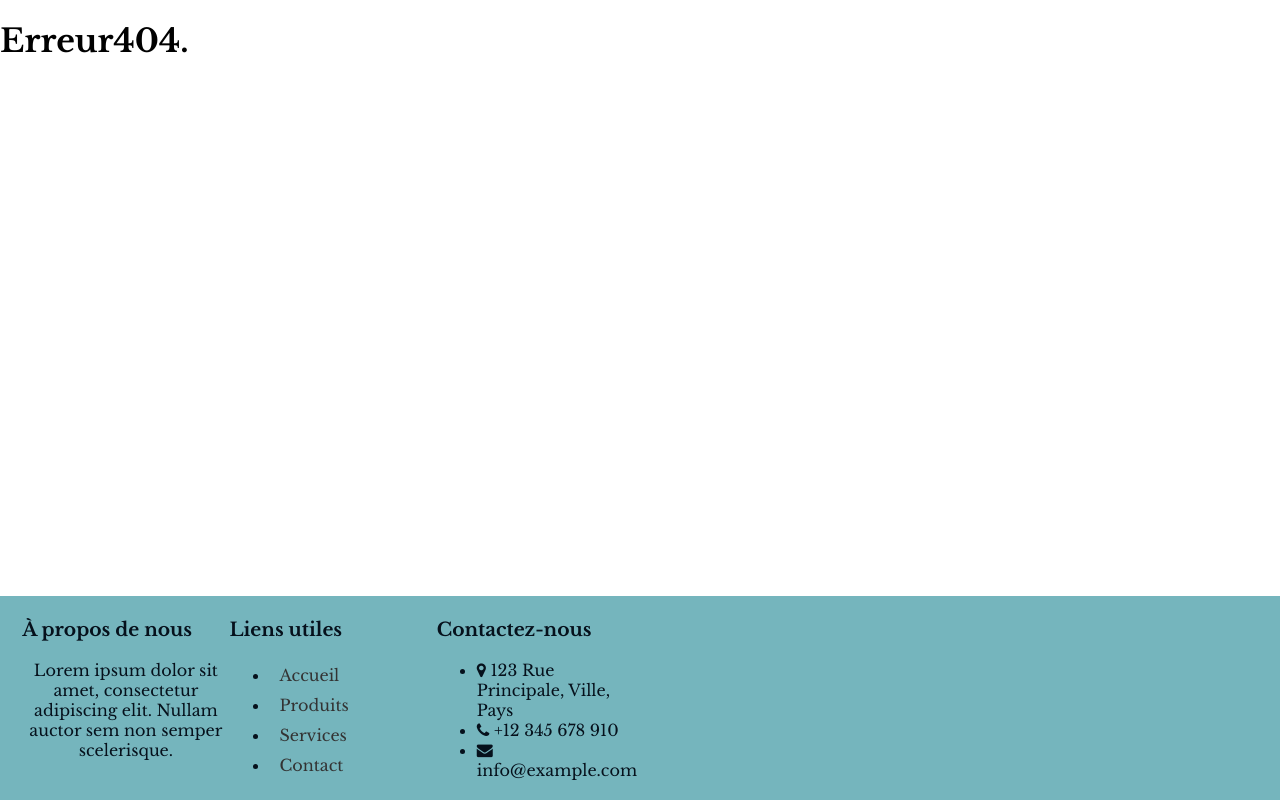
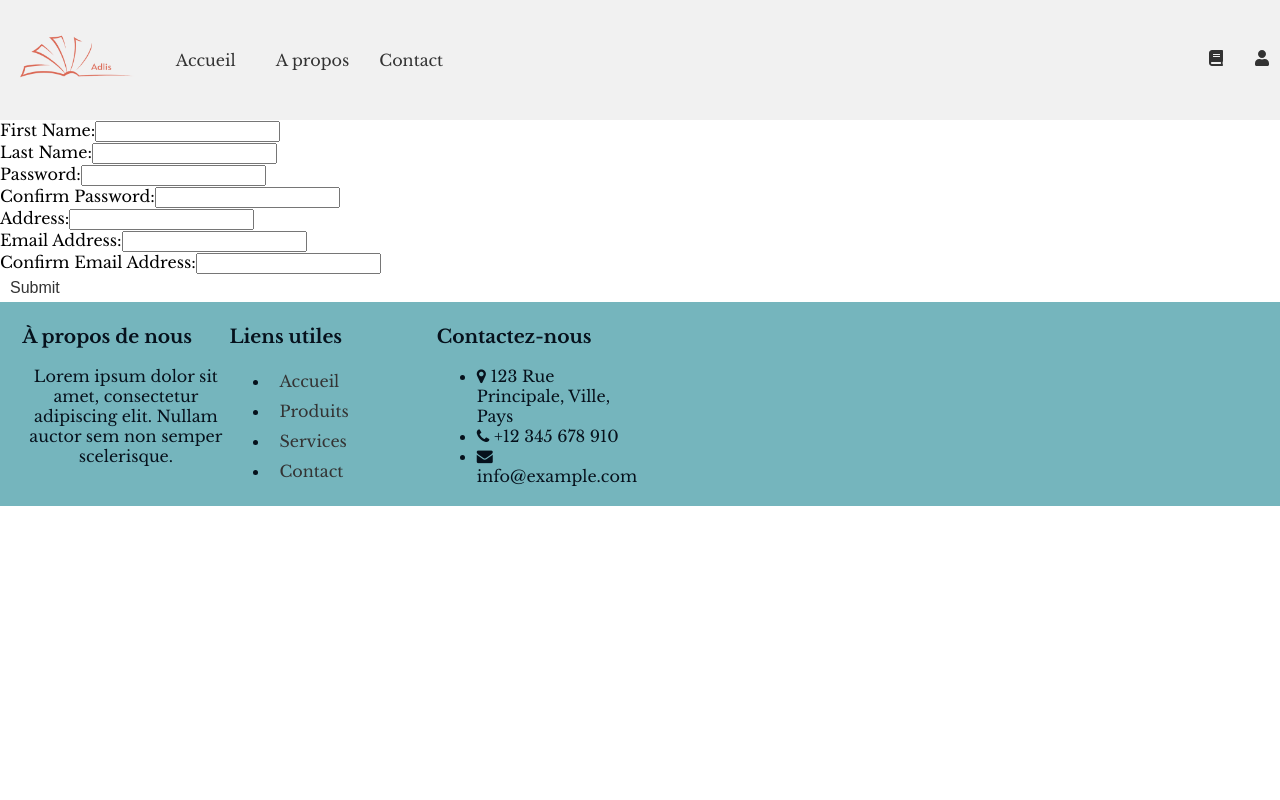
Before and after one commit to OlivierMaria/Adlis, a React (Create React App) app in the folder front/: page /profil in a window 1280 px wide. Built offline with nearby package versions, Linux system fonts and the light colour scheme.

Commit message:
small modification

```diff
--- a/front/src/App.js
+++ b/front/src/App.js
@@ -6,6 +6,7 @@ import React from "react";
 import NoPage from "./pages/NoPage.js";
 import Books from "./pages/Books.js";
 import Login from "./pages/Login.js";
+import Profil from "./pages/Profil.js";
 import Footer from "./components/Footer.js";
 
 const App = () => {
@@ -17,11 +18,10 @@ const App = () => {
         <Route path="contact" element={<Contact />} />
         <Route path="books" element={<Books />} />
         <Route path="login" element={<Login />} />
+        <Route path="profil" element={<Profil />} />
         <Route path="*" element={<NoPage />} />
       </Routes>
-
-      <Footer/>
-
+      <Footer />
     </BrowserRouter>
   );
 };
--- /dev/null
+++ b/front/src/components/ProfileForm.js
@@ -0,0 +1,97 @@
+import React, { useState } from "react";
+
+const ProfileForm = () => {
+  const [firstName, setFirstName] = useState("");
+  const [lastName, setLastName] = useState("");
+  const [password, setPassword] = useState("");
+  const [confirmPassword, setConfirmPassword] = useState("");
+  const [address, setAddress] = useState("");
+  const [email, setEmail] = useState("");
+  const [confirmEmail, setConfirmEmail] = useState("");
+
+  const handleSubmit = (e) => {
+    e.preventDefault();
+    // Effectuer des actions supplémentaires, telles que l'envoi des données au serveur
+    console.log("Formulaire soumis !");
+  };
+
+  return (
+    <div>
+      <form onSubmit={handleSubmit}>
+        <div>
+          <label htmlFor="firstName">First Name:</label>
+          <input
+            type="text"
+            id="firstName"
+            value={firstName}
+            onChange={(e) => setFirstName(e.target.value)}
+            required
+          />
+        </div>
+        <div>
+          <label htmlFor="lastName">Last Name:</label>
+          <input
+            type="text"
+            id="lastName"
+            value={lastName}
+            onChange={(e) => setLastName(e.target.value)}
+            required
+          />
+        </div>
+        <div>
+          <label htmlFor="password">Password:</label>
+          <input
+            type="password"
+            id="password"
+            value={password}
+            onChange={(e) => setPassword(e.target.value)}
+            required
+          />
+        </div>
+        <div>
+          <label htmlFor="confirmPassword">Confirm Password:</label>
+          <input
+            type="password"
+            id="confirmPassword"
+            value={confirmPassword}
+            onChange={(e) => setConfirmPassword(e.target.value)}
+            required
+          />
+        </div>
+        <div>
+          <label htmlFor="address">Address:</label>
+          <input
+            type="text"
+            id="address"
+            value={address}
+            onChange={(e) => setAddress(e.target.value)}
+            required
+          />
+        </div>
+        <div>
+          <label htmlFor="email">Email Address:</label>
+          <input
+            type="email"
+            id="email"
+            value={email}
+            onChange={(e) => setEmail(e.target.value)}
+            required
+          />
+        </div>
+        <div>
+          <label htmlFor="confirmEmail">Confirm Email Address:</label>
+          <input
+            type="email"
+            id="confirmEmail"
+            value={confirmEmail}
+            onChange={(e) => setConfirmEmail(e.target.value)}
+            required
+          />
+        </div>
+        <button type="submit">Submit</button>
+      </form>
+    </div>
+  );
+};
+
+export default ProfileForm;
--- a/front/src/pages/Home.js
+++ b/front/src/pages/Home.js
@@ -16,9 +16,7 @@ const Home = () => {
     if (searchTerm.trim() !== "") {
       // If search term is not empty
       const baseUrl = "https://www.googleapis.com/books/v1/volumes";
-      const url = `${baseUrl}?q=${encodeURIComponent(
-        searchTerm
-      )}&key=AIzaSyB4EoQJB44Ys7oF9V2MB377tJjERIRkVsg`; // Replace "YOUR_API_KEY" with your own API key
+      const url = `${baseUrl}?q=${encodeURIComponent(searchTerm)}&key=`; // Replace "YOUR_API_KEY" with your own API key
       axios
         .get(url)
         .then((response) => {
--- /dev/null
+++ b/front/src/pages/Profil.js
@@ -0,0 +1,14 @@
+import React from "react";
+import Navbar from "../components/Navbar.js";
+import ProfileForm from "../components/ProfileForm.js";
+
+const Profil = () => {
+  return (
+    <div>
+      <Navbar />
+      <ProfileForm />
+    </div>
+  );
+};
+
+export default Profil;
--- a/front/src/style/Footer.css
+++ b/front/src/style/Footer.css
@@ -1,11 +1,9 @@
 footer {
-  position: fixed;
-  left: 0;
   bottom: 0;
   width: 100%;
   padding: 0.25em;
   background-color: rgb(117, 181, 189);
   color: rgb(6, 17, 28);
-  display: grid;
+  display: flex;
   place-content: center;
 }
--- a/front/src/style/index.css
+++ b/front/src/style/index.css
@@ -8,6 +8,6 @@ body {
 }
 
 code {
-  font-family: source-code-pro, Menlo, Monaco, Consolas, 'Courier New',
-    monospace;
+  font-family: 'Libre Baskerville', serif;
+
 }
```
